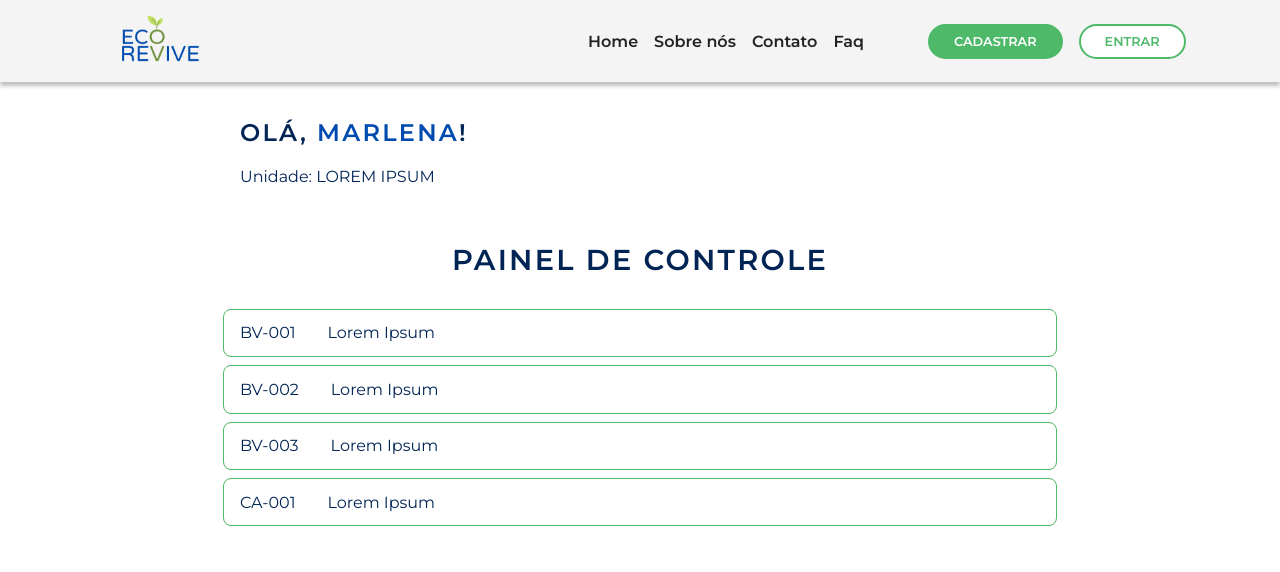
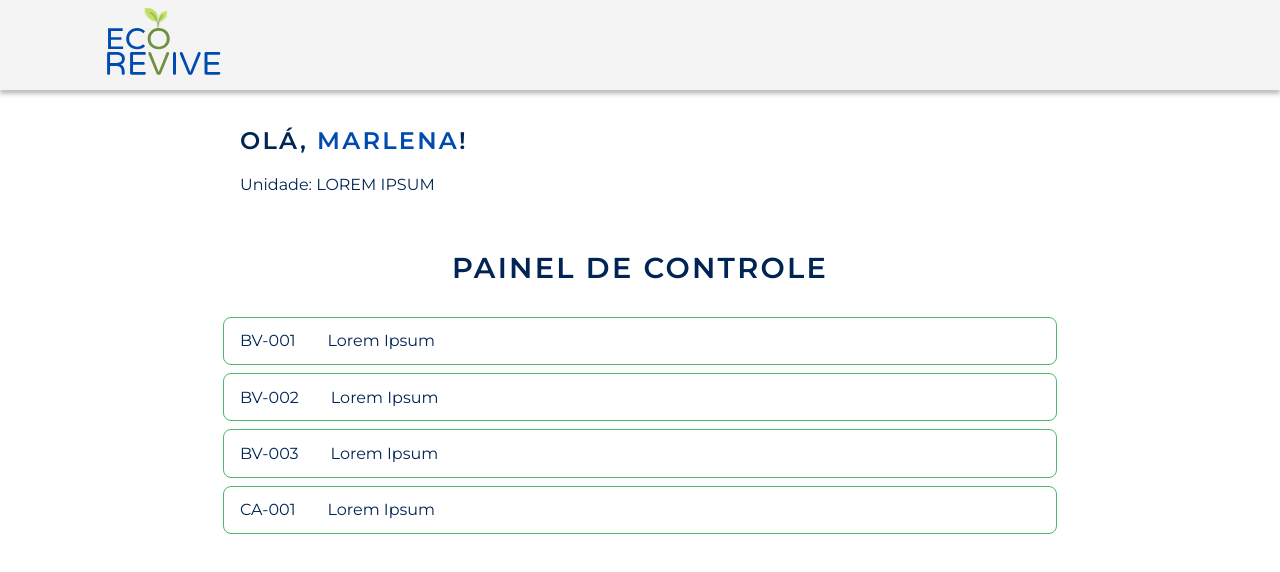
Before and after one commit to dEgito/EcoRevive, a React (Create React App) app in the folder eco-revive/: page /historico in a window 1280 px wide. Shown: the top 572 px of the page. Built offline with nearby package versions, Linux system fonts and the light colour scheme.

Commit message:
fix: troca de componentes

```diff
--- a/eco-revive/src/pages/history/history.js
+++ b/eco-revive/src/pages/history/history.js
@@ -4,6 +4,7 @@ import Navbar from "../../components/navbar/navbar";
 import Schedule from "./components/schedule/schedule";
 import { Container, Content, Section } from "./style";
 import Follow from "../../pages/follow/follow";
+import NavBarInner from "../../components/navbarSimple/navbar";
 
 const schedules = [
   {
@@ -34,7 +35,7 @@ function ControlPanel() {
 
   return (
     <Container>
-      <Navbar />
+      <NavBarInner />
       <Follow
         isOpen={openFollow}
         closeModalFollow={() => setOpenModalFollow(!openFollow)}
--- a/eco-revive/src/pages/home/home.js
+++ b/eco-revive/src/pages/home/home.js
@@ -35,7 +35,7 @@ function Home() {
             <Link to={"/erro"} style={{ textDecoration: "none" }}>
               <BoxLinks
                 color="purple"
-                children={"Acompanhar meu descarte"}
+                children={"Cadastrar ponto de coleta"}
               />
             </Link>
           </Boxes>
```
